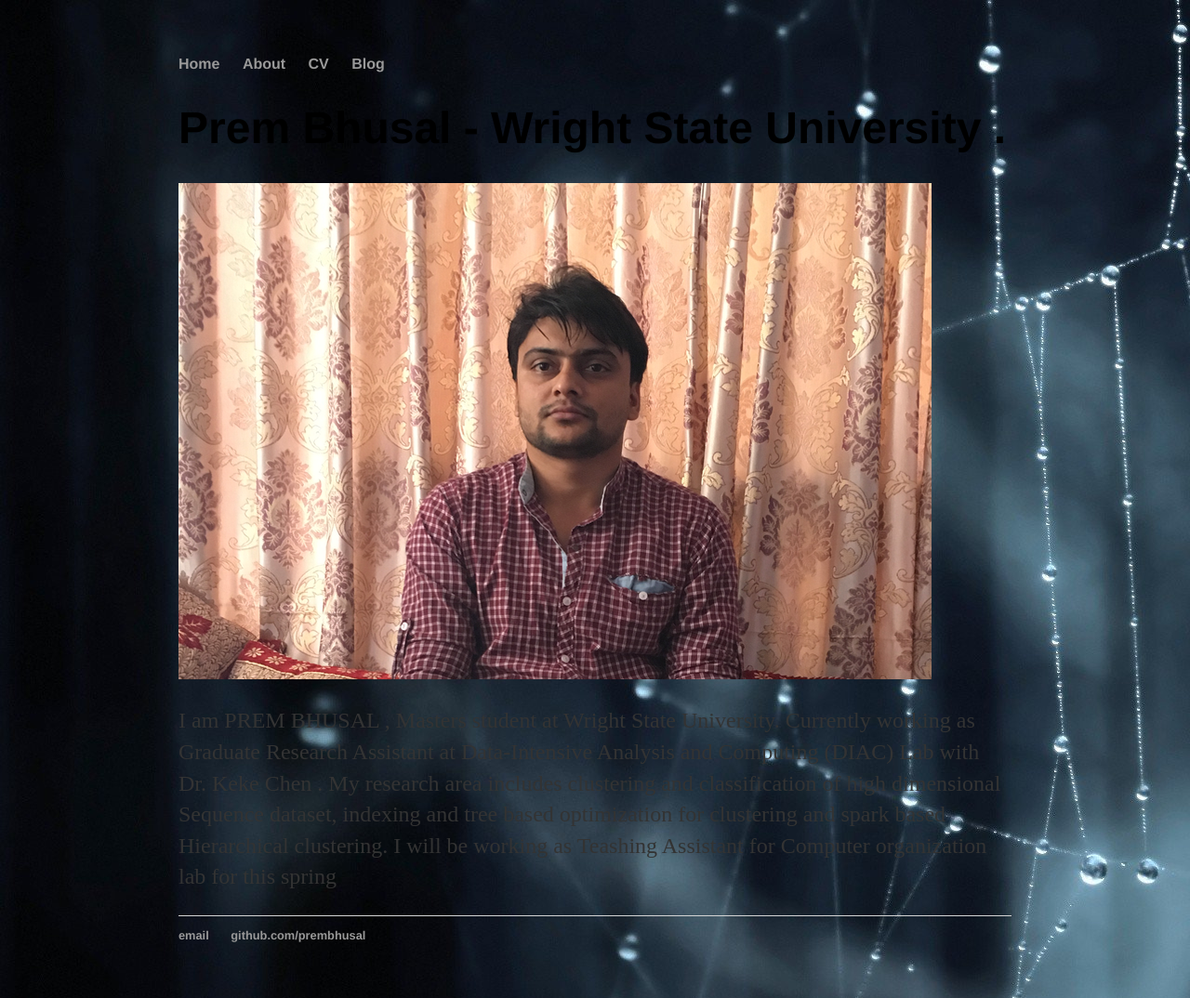
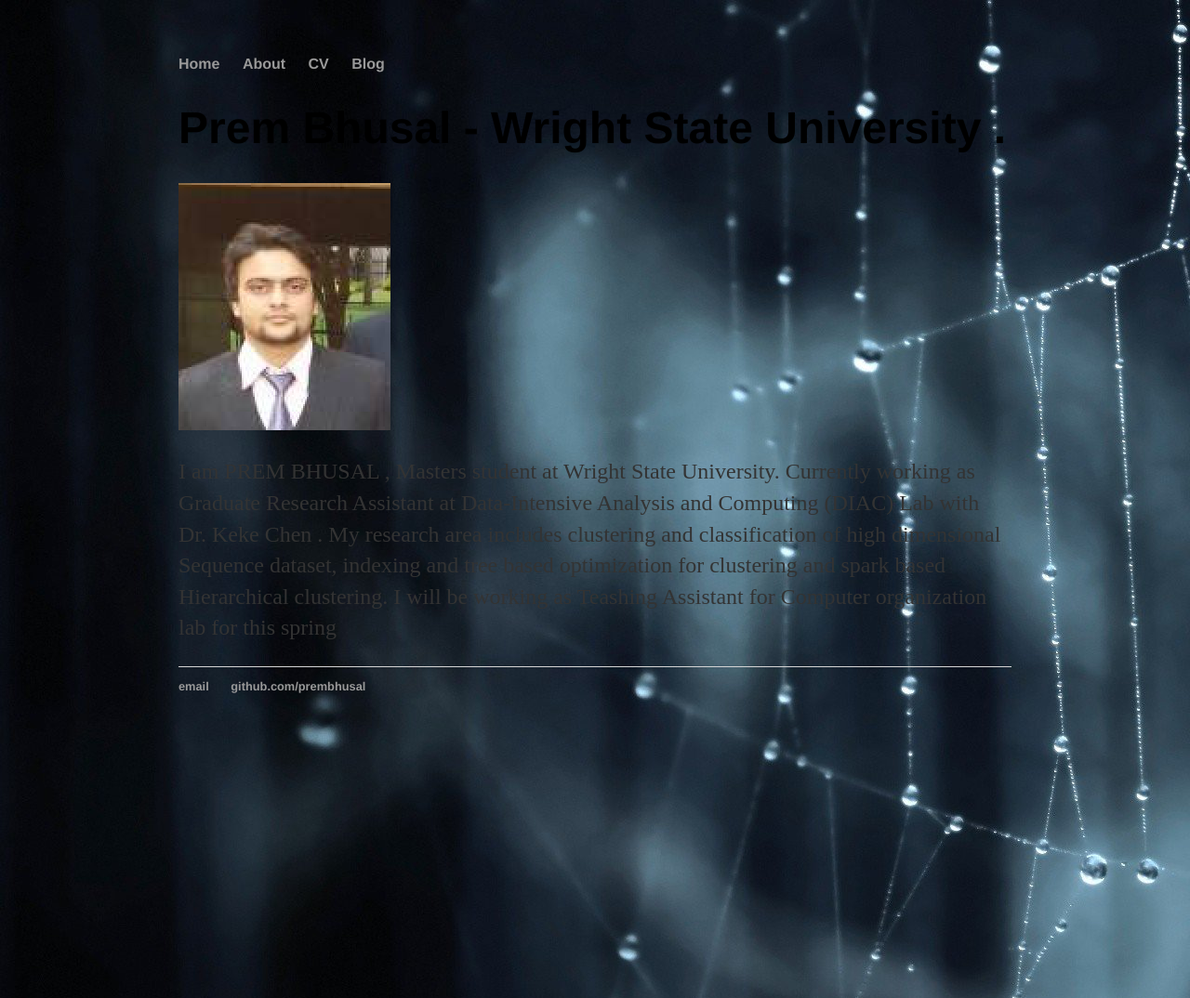
Before and after one commit to prembhusal/prembhusalWebsite, a Jekyll site: the page built from index.html, in a window 1280 px wide. Shown: the whole page at 93% size. Built offline with Jekyll 4.4.1, drawn with Linux system fonts in a browser that asks for light colours.

Commit message:
Update index.html

```diff
--- a/index.html
+++ b/index.html
@@ -4,7 +4,7 @@ title: prembhusal
 ---
 <div class="blurb">
 	<h1>Prem Bhusal - Wright State University .</h1>
-	<img src="/img/prem.jpg" alt="HTML5 Icon" class ="center">
+	<img src="/img/prem1.jpg" alt="HTML5 Icon" class ="center">
 	<p>I am PREM BHUSAL , Masters student at  Wright State University. Currently  working as Graduate Research Assistant at
 	Data-Intensive Analysis and Computing (DIAC) Lab with Dr. Keke Chen . My research area includes clustering
 	and classification of high dimensional Sequence dataset, indexing and tree based optimization for clustering and spark based
```
